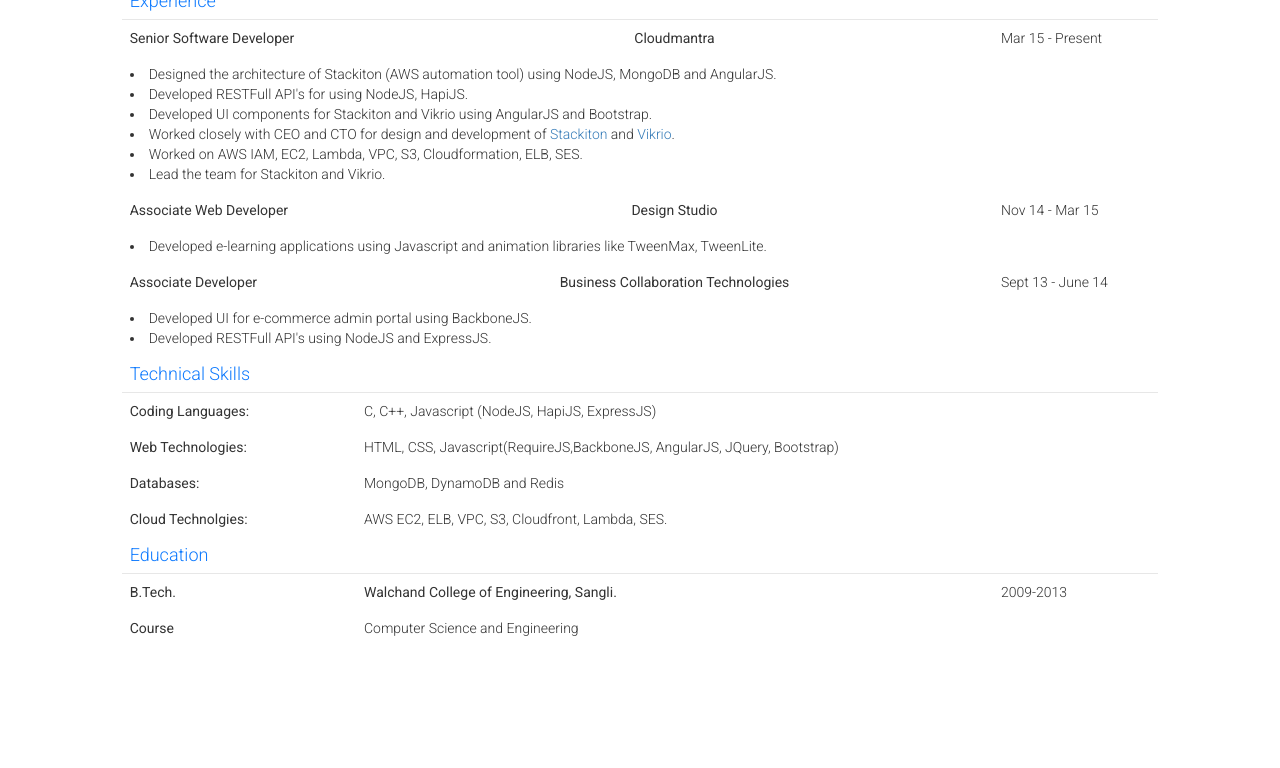
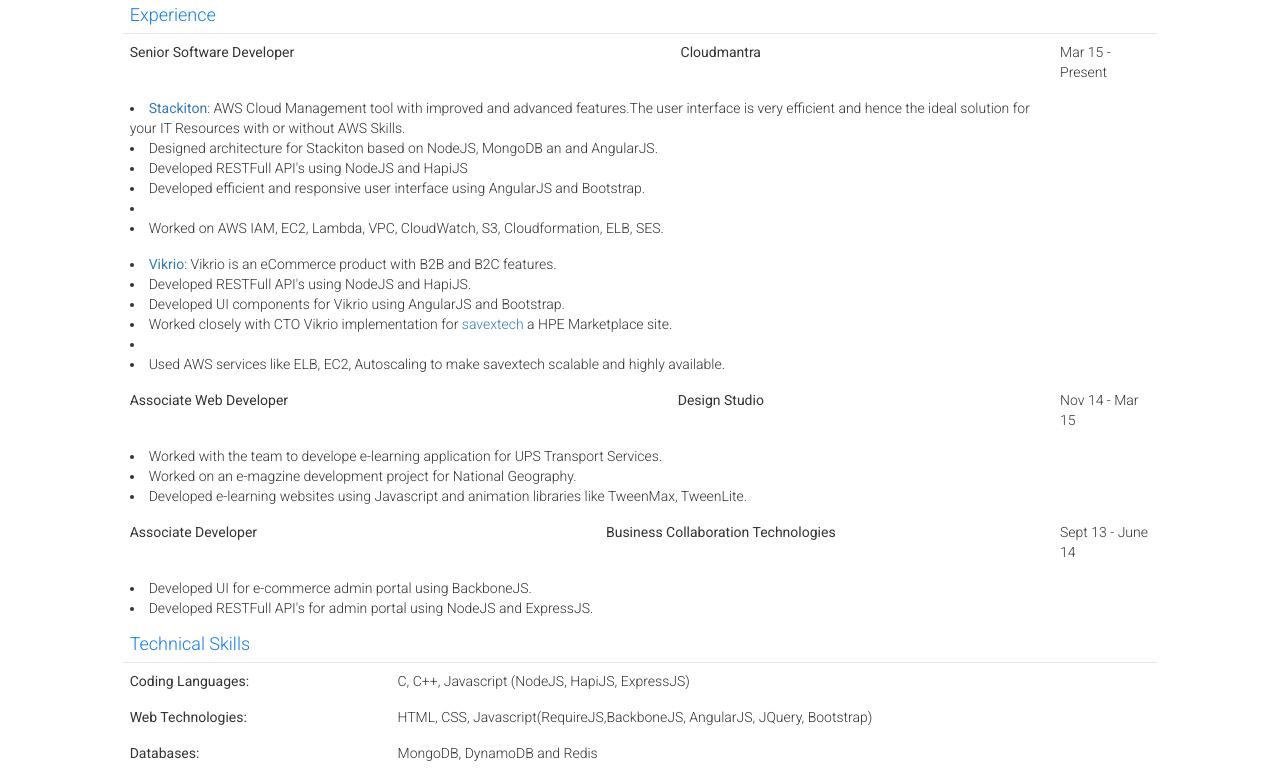
Before and after one commit to rajkumar-surnar/rajkumar-surnar.github.io, a plain HTML site: page index.html in a window 1280 px wide. Shown: the part 120-888 px from the top of the page. Before the commit the page ends 800 px from the top, so only its background shows below. Drawn offline with nearby package versions, Linux system fonts and the light colour scheme.

Commit message:
With Project Details

```diff
--- a/index.html
+++ b/index.html
@@ -32,13 +32,23 @@
 								<td>Mar 15 - Present</td>
 							</tr>
 							<tr>
+								<td colspan="2">
+									<li><strong><a href="http://www.stackiton.cloud" target="_blank">Stackiton</a></strong>: AWS Cloud Management tool with improved and advanced features.The user interface is very efficient and hence the ideal solution for your IT Resources with or without AWS Skills.</li>
+									<li>Designed architecture for Stackiton based on NodeJS, MongoDB an and AngularJS.</li>
+									<li>Developed RESTFull API's using NodeJS and HapiJS</li>
+									<li>Developed efficient and responsive user interface using AngularJS and Bootstrap.</li>
+									<li></li>
+									<li>Worked on AWS IAM, EC2, Lambda, VPC, CloudWatch, S3, Cloudformation, ELB, SES.</li>
+								</td>
+							</tr>
+							<tr>
 								<td colspan="3">
-									<li>Designed the architecture of Stackiton (AWS automation tool) using NodeJS, MongoDB and AngularJS.</li>
-									<li>Developed RESTFull API's for using NodeJS, HapiJS.</li>
-									<li>Developed UI components for Stackiton and Vikrio using AngularJS and Bootstrap.</li>
-									<li>Worked closely with CEO and CTO for design and development of <a href="http://www.stackiton.cloud/#/aboutUs" target="_blank">Stackiton</a> and <a href="http://www.vikrio.com/about-us/" target="_blank">Vikrio</a>.</li>
-									<li>Worked on AWS IAM, EC2, Lambda, VPC, S3, Cloudformation, ELB, SES.</li>
-									<li>Lead the team for Stackiton and Vikrio.</li>
+									<li><strong><a href="http://www.vikrio.com" target="_blank">Vikrio</a></strong>: Vikrio is an eCommerce product with B2B and B2C features.</li>
+									<li>Developed RESTFull API's using NodeJS and HapiJS.</li>
+									<li>Developed UI components for Vikrio using AngularJS and Bootstrap.</li>
+									<li>Worked closely with CTO Vikrio implementation for <a href="http://www.vikrio.com" target="_blank">savextech</a> a HPE Marketplace site.</li>
+									<li></li>
+									<li>Used AWS services like ELB, EC2, Autoscaling to make savextech scalable and highly available.</li>
 								</td>
 							</tr>
 							<tr>
@@ -48,7 +58,9 @@
 							</tr>
 							<tr>
 								<td colspan="3">
-									<li>Developed e-learning applications using Javascript and animation libraries like TweenMax, TweenLite.</li>
+									<li>Worked with the team to develope e-learning application for UPS Transport Services.</li>
+									<li>Worked on an e-magzine development project for National Geography.</li>
+									<li>Developed e-learning websites using Javascript and animation libraries like TweenMax, TweenLite.</li>
 								</td>
 							</tr>
 							<tr>
@@ -59,7 +71,7 @@
 							<tr>
 								<td colspan="3">
 									<li>Developed UI for e-commerce admin portal using BackboneJS.</li>
-									<li>Developed RESTFull API's using NodeJS and ExpressJS.</li>
+									<li>Developed RESTFull API's for admin portal using NodeJS and ExpressJS.</li>
 								</td>
 							</tr>
 							<tr class="border-bottom section-title">
@@ -81,7 +93,7 @@
 							</tr>
 							<tr>
 								<td><strong>Cloud Technolgies:</strong></td>
-								<td>AWS EC2, ELB, VPC, S3, Cloudfront, Lambda, SES.</td>
+								<td>AWS EC2, ELB, VPC, S3, Cloudfront, CloudWatch, Lambda, SES.</td>
 							</tr>
 							<tr class="border-bottom section-title">
 								<td colspan="3" class="borderTop backColor">
```
